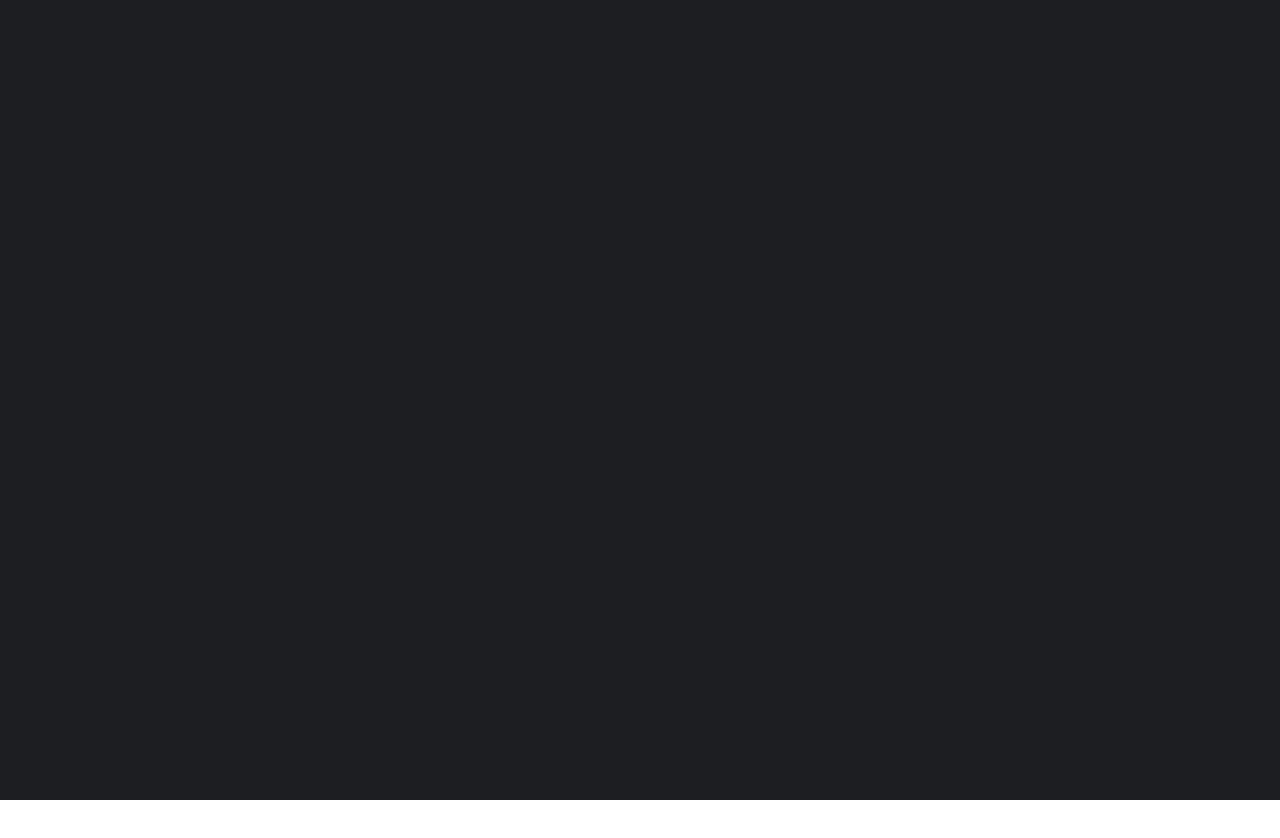
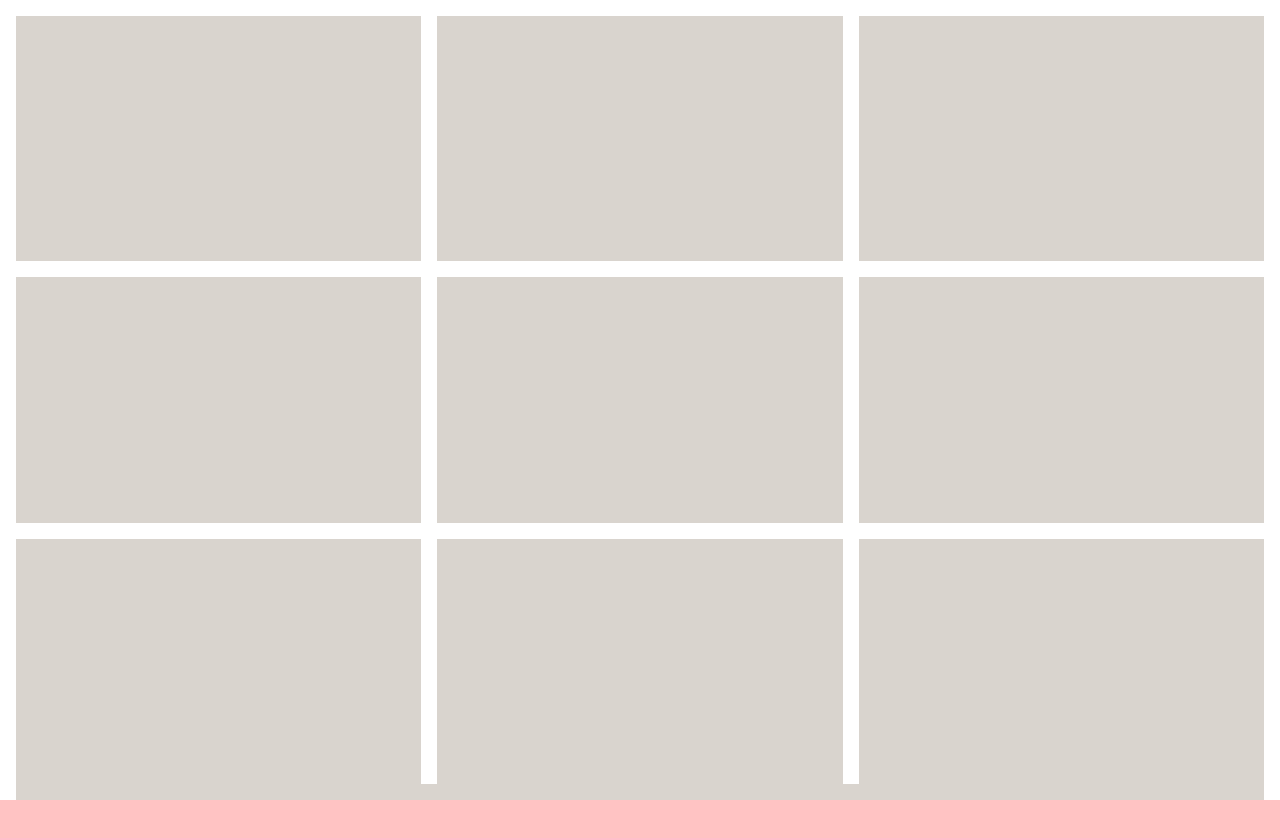
Before and after one commit to ymhaah/NPFF-Agency, a React (Vite) app: page / in a window 1280 px wide. Shown: the top 838 px of the page. Built offline with nearby package versions, Linux system fonts and the light colour scheme.

Commit message:
hero v3 20% grid 75%

```diff
--- a/src/components/Hero.jsx
+++ b/src/components/Hero.jsx
@@ -18,6 +18,7 @@ function Hero({ heroLoad, heroDelay }) {
     let [images, setImages] = useState(heroImages);
     let [imagesLoaded, setImagesLoaded] = useState([]);
     let hero = useRef(null);
+    let tl = useRef();
 
     function allImageLoaded({ loaded, src }) {
         setImagesLoaded((prevImagesLoaded) => {
@@ -26,22 +27,41 @@ function Hero({ heroLoad, heroDelay }) {
     }
     useLayoutEffect(() => {
         let ctx = gsap.context(() => {
-            // let gallery = document.querySelector(".Gallery");
-            // let container = document.querySelector(".container");
-            // let containerProps = container.getBoundingClientRect();
-            // let galleryProps = gallery.getBoundingClientRect();
-            // let hight = containerProps.height / 2 - galleryProps.height / 2;
-            // gallery.style.setProperty("--gallery-hight", hight + "px");
+            tl.current = gsap.timeline();
+
+            let galleryImage = document.querySelector(".gallery_image");
+            let galleryImageProps = galleryImage.getBoundingClientRect();
+            let galleryImageHight = galleryImageProps.height + 16;
+            let galleryImageWidth = galleryImageProps.width + 16;
 
             let animateDuration = 1;
-            // let delay = 1 + heroDelay / 1000;
             let animateDelay = 1;
-            // gsap.to(".Gallery", {
+            // tl.current
+            //     .to(".c1", {
+            //         duration: animateDuration,
+            //         delay: animateDelay,
+            //         y: galleryImageHight,
+            //     })
+            //     .to(".c2", {
+            //         duration: animateDuration,
+            //         delay: animateDelay,
+            //         y: -galleryImageHight,
+            //     });
+            // .to(".r1", {
             //     duration: animateDuration,
             //     delay: animateDelay,
-            //     scale: 0.5,
-            //     y: "-3%",
-            //     x: "-1%",
+            //     x: galleryImageWidth,
+            // })
+            // .to(".r2", {
+            //     duration: animateDuration,
+            //     delay: animateDelay,
+            //     x: galleryImageWidth,
+            // });
+
+            // gsap.to(".i7", {
+            //     duration: animateDuration,
+            //     delay: animateDelay,
+            //     y: "100%",
             //     // onStart: () => {
             //     //     document.querySelector(".container").classList.add("fixed");
             //     //     document.body.classList.add("stop-scrolling");
@@ -63,19 +83,32 @@ function Hero({ heroLoad, heroDelay }) {
             // }
         }, hero);
         return () => ctx.revert();
-    }, [images.length === imagesLoaded.length]);
+    }, []);
 
     return (
         <main className="hero" ref={hero}>
             <div className="container">
-                <div className="Gallery"></div>
-            </div>
+                <div className="gallery">
+                    <div className="gallery-grid">
+                        <div className="gallery_image i1 c1"></div>
+                        <div className="gallery_image i2 "></div>
+                        <div className="gallery_image i3 c2"></div>
+                        <div className="gallery_image i4 c1"></div>
+                        <div className="gallery_image i5"></div>
+                        <div className="gallery_image i6 c2"></div>
+                        <div className="gallery_image i7 c1"></div>
+                        <div className="gallery_image i8"></div>
+                        <div className="gallery_image i9 c2"></div>
+                    </div>
 
-            {/* <div className="container">
-                <div className="Gallery">
-                    {images.map((image) => {
+                    <div className="gallery_image i10 c1"></div>
+                    <div className="gallery_image i11 "></div>
+                    <div className="gallery_image i12"></div>
+                    <div className="gallery_image i13 c2"></div>
+
+                    {/* {images.map((image) => {
                         return (
-                            <div className="Gallery-image" key={image.key}>
+                            <div className="gallery_image" key={image.key}>
                                 <Image
                                     loaded={allImageLoaded}
                                     src={image.src}
@@ -86,9 +119,9 @@ function Hero({ heroLoad, heroDelay }) {
                                 />
                             </div>
                         );
-                    })}
+                    })} */}
                 </div>
-            </div> */}
+            </div>
         </main>
     );
 }
--- a/src/index.css
+++ b/src/index.css
@@ -270,9 +270,7 @@ body {
 
 html,
 body {
-  height: 100%;
-  width: 100%;
-  overflow-x: hidden;
+  max-width: 100%;
 }
 
 .Container {
@@ -496,32 +494,46 @@ svg {
         todo: header & button
         todo: the button component with react hot tost library
 */
-main.hero {
-  width: 100vw;
-  height: 100vh;
-}
 main.hero .container {
+  --gap: 1rem;
   width: 100%;
   height: 100%;
   overflow: hidden;
+  padding: var(--gap);
 }
-main.hero .container .Gallery {
-  width: 100vw;
-  height: 100vh;
-  background-color: var(--main-dark-clr);
+main.hero .container .gallery {
+  width: 100%;
+  height: 100%;
+  position: relative;
 }
-main.hero .container .Gallery .gallery_image {
+main.hero .container .gallery .gallery-grid {
+  width: 100%;
+  height: 100%;
+  display: grid;
+  grid-template-rows: repeat(3, 1fr);
+  grid-template-columns: repeat(3, 1fr);
+  gap: var(--gap);
+}
+main.hero .container .gallery .gallery_image {
+  width: 100%;
+  height: 100%;
   background-color: var(--main-light-clr);
   backface-visibility: hidden;
-  overflow: hidden;
-  z-index: 1000;
-  background-color: black;
-  border: 3px solid red;
+}
+main.hero .container .gallery .gallery_image .image {
+  width: 100%;
+  height: 100%;
+}
+main.hero .container .gallery .gallery_image .image img {
+  width: 100%;
+  height: 100%;
+  background-position: center;
 }
 
 .work {
-  width: 100vw;
+  width: 100%;
   height: 300vh;
+  background-color: rgba(255, 0, 0, 0.235);
 }
 
 footer {
@@ -629,12 +641,6 @@ footer .mine p a {
   }
 }
 /*For tablets */
-@supports (overflow-x: clip) {
-  html,
-  body {
-    overflow-x: clip;
-  }
-}
 @supports (height: 100svh) {
   main.hero {
     height: 100svh;
--- a/src/style/components/_hero.scss
+++ b/src/style/components/_hero.scss
@@ -56,29 +56,75 @@
 // }
 
 main.hero {
-    width: 100vw;
-    height: 100vh;
+    // border: 3px solid blue;
     .container {
+        --gap: 1rem;
         width: 100%;
         height: 100%;
         overflow: hidden;
-        .Gallery {
-            width: 100vw;
-            height: 100vh;
-            background-color: var(--main-dark-clr);
+        padding: var(--gap);
+        .gallery {
+            width: 100%;
+            height: 100%;
+            position: relative;
+            .gallery-grid {
+                width: 100%;
+                height: 100%;
+                @include grid(3, 3, fr, var(--gap));
+            }
             .gallery_image {
+                width: 100%;
+                height: 100%;
                 background-color: var(--main-light-clr);
+
                 backface-visibility: hidden;
-                overflow: hidden;
-                z-index: 1000;
-                background-color: black;
-                border: 3px solid red;
+                // cursor: grab;
+                .image {
+                    width: 100%;
+                    height: 100%;
+
+                    .blur > div {
+                        canvas {
+                        }
+                    }
+
+                    img {
+                        width: 100%;
+                        height: 100%;
+                        background-position: center;
+                    }
+                }
             }
+            // .i10 {
+            //     position: absolute;
+            //     top: calc(-1 * var(--image-hight) - var(--gap));
+            //     left: 0;
+            //     background-color: aqua;
+            // }
+            // .i11 {
+            //     position: absolute;
+            //     top: 0;
+            //     left: calc(-1 * var(--image-width) - var(--gap));
+            //     background-color: aqua;
+            // }
+            // .i12 {
+            //     position: absolute;
+            //     bottom: 0;
+            //     right: calc(-1 * var(--image-width) - var(--gap));
+            //     background-color: aqua;
+            // }
+            // .i13 {
+            //     position: absolute;
+            //     bottom: calc(-1 * var(--image-hight) - var(--gap));
+            //     right: 0;
+            //     background-color: aqua;
+            // }
         }
     }
 }
 
 .work {
-    width: 100vw;
+    width: 100%;
     height: 300vh;
+    background-color: rgba(255, 0, 0, 0.235);
 }
--- a/src/style/components/_media-queries.scss
+++ b/src/style/components/_media-queries.scss
@@ -161,7 +161,7 @@
 @supports (overflow-x: clip) {
     html,
     body {
-        overflow-x: clip;
+        // overflow-x: clip;
     }
 }
 
--- a/src/style/global/_normalies.scss
+++ b/src/style/global/_normalies.scss
@@ -36,9 +36,8 @@ body {
 }
 html,
 body {
-    height: 100%;
-    width: 100%;
-    overflow-x: hidden;
+    max-width: 100%;
+    // overflow-x: hidden;
     // background-color: var(--bg-clr);
 }
 .App {
```
Also changed, not shown: 1 other file (tests, documents, lock files or other folders).
